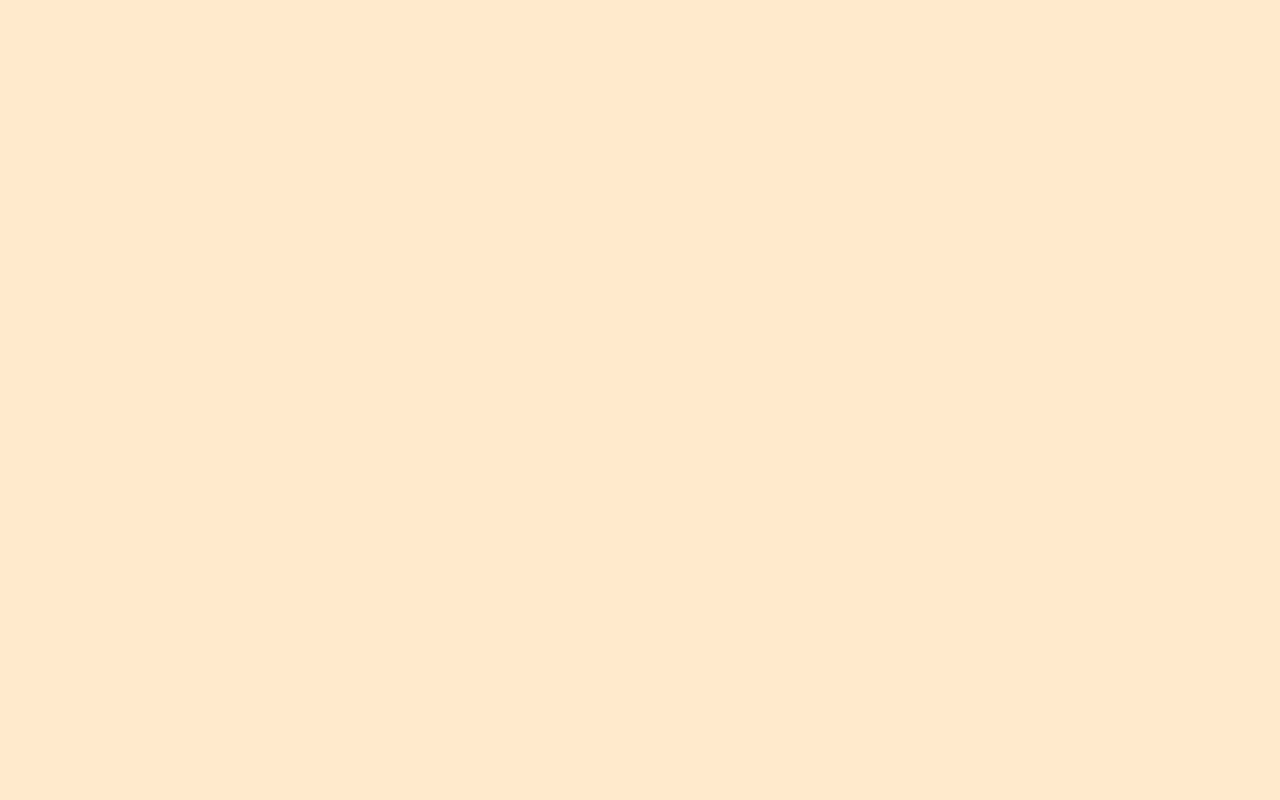
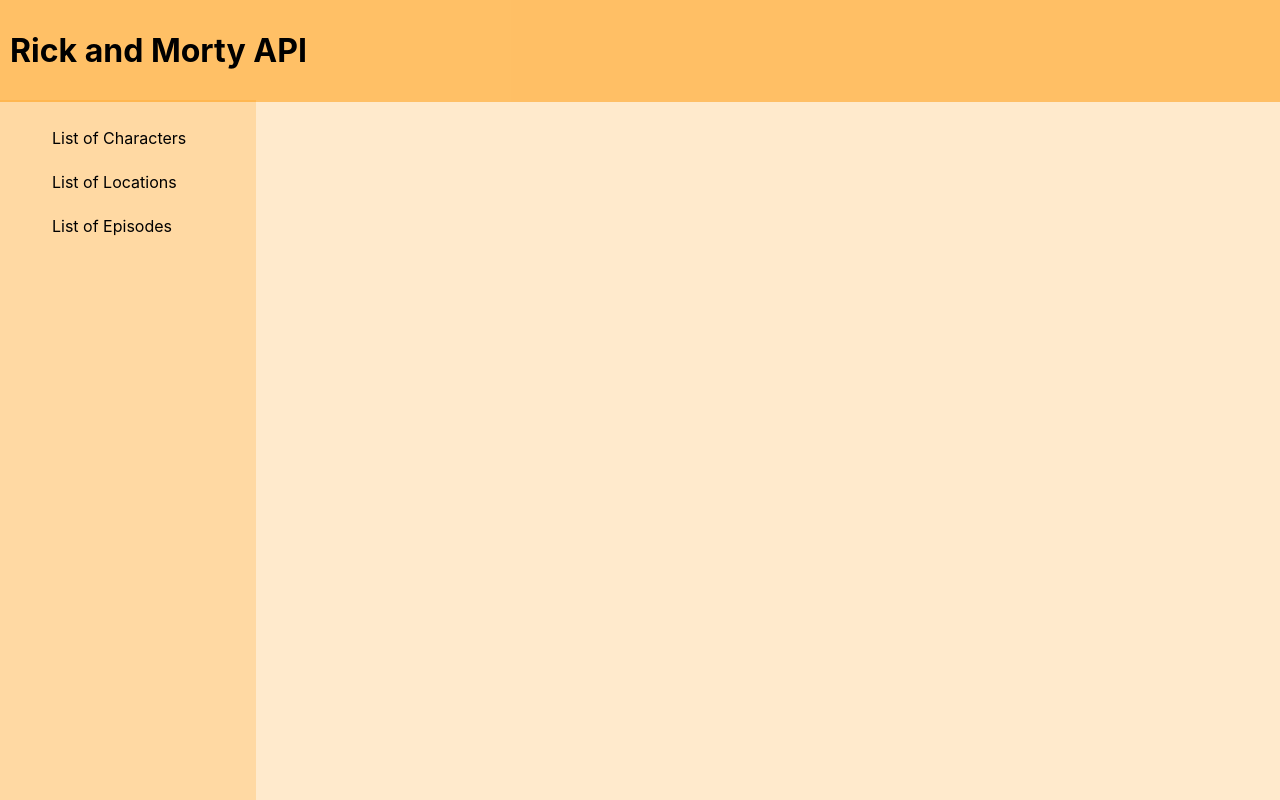
Before and after one commit to Borzar/giphy, a React (Create React App) app: page / in a window 1280 px wide. Built offline with nearby package versions, Linux system fonts and the light colour scheme.

Commit message:
route fix on Inicio component

```diff
--- a/src/components/Inicio.js
+++ b/src/components/Inicio.js
@@ -1,14 +1,13 @@
 import '../css/Inicio.css'
-import ListCharacter from './ListCharacter'
 import Navbar from './Navbar'
-import SearchBar from './SearchBar'
 import Title from './Title'
-import ListEpisodes from './ListEpisodes'
 
 const Inicio = () => {
 
   return (
-    <div >
+    <div>
+      <Title />
+      <Navbar />
     </div>
   )
 }
```
